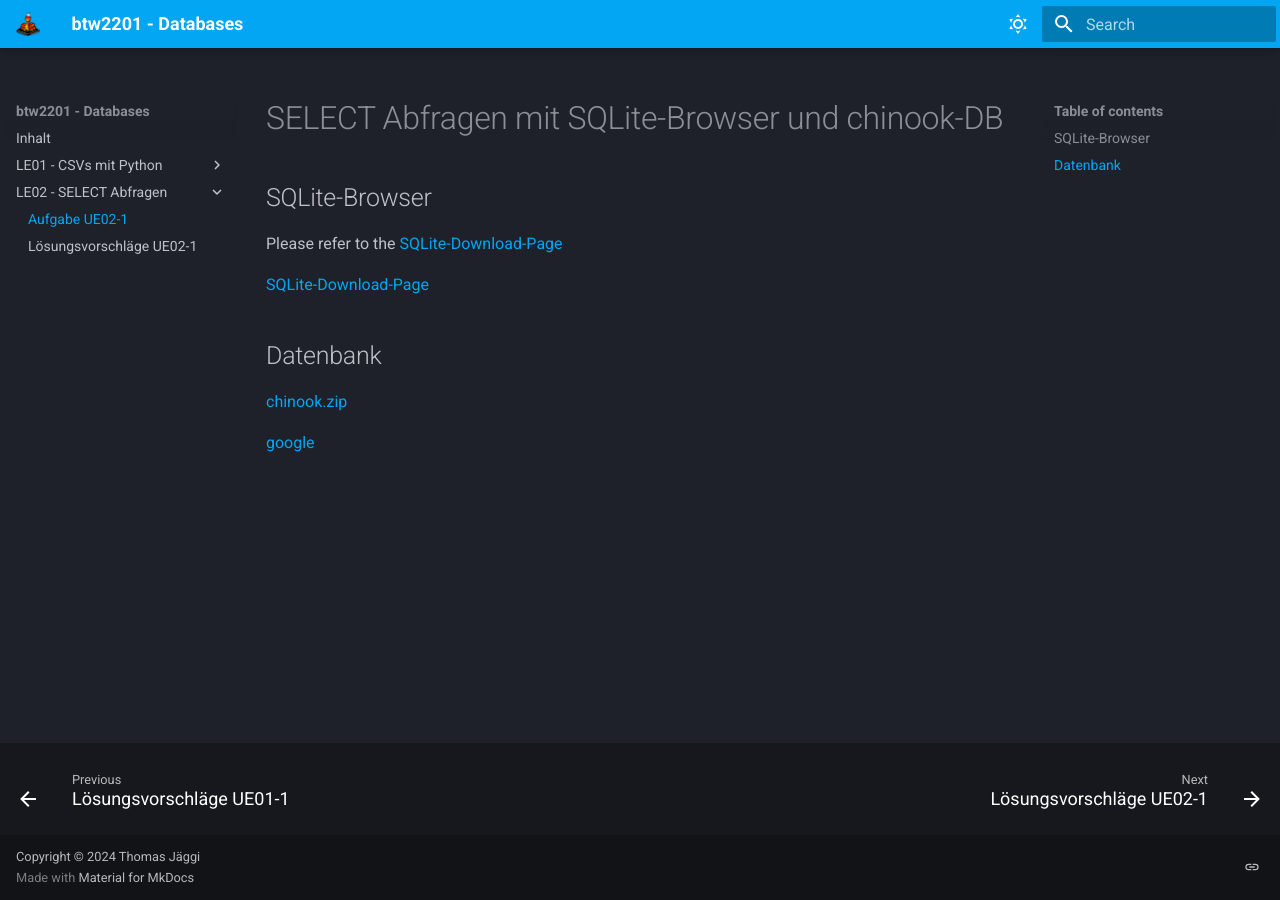
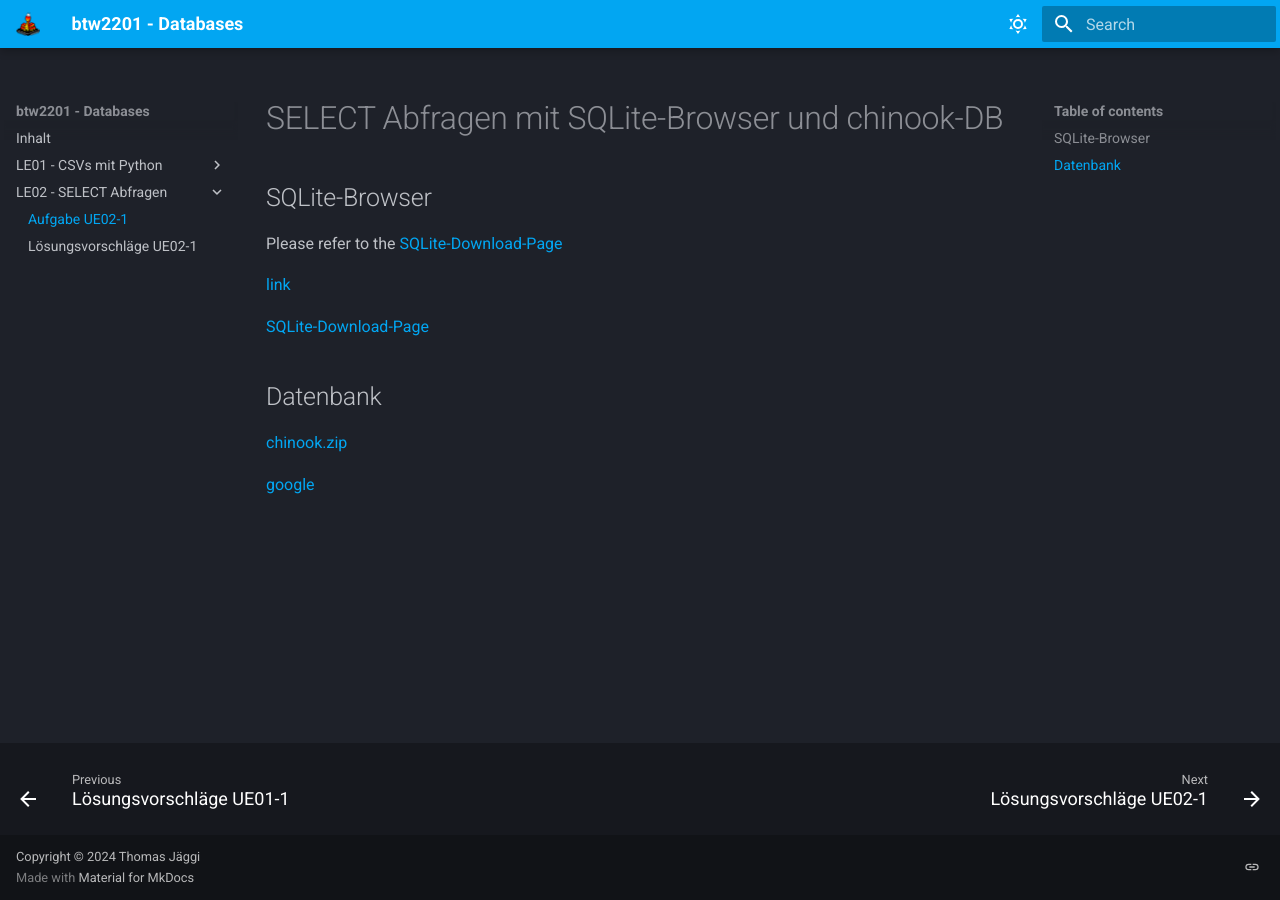
Before and after one commit to tjaeggi/btw2201_databases, an MkDocs documentation site: the page built from docs/UE02-1.md, in a window 1280 px wide. Built offline with MkDocs 1.6.1 and Material for MkDocs 9.7.7, drawn with Linux system fonts in a browser that asks for light colours; some web fonts are replaced.

Commit message:
UE02-1-5

```diff
--- a/docs/UE02-1.md
+++ b/docs/UE02-1.md
@@ -3,6 +3,9 @@
 ## SQLite-Browser
 
 Please refer to the [SQLite-Download-Page](https://sqlitebrowser.org/dl/)
+
+[link](https://sqlitebrowser.org/dl/){:target="_blank"}
+
 
   [SQLite-Download-Page]: https://sqlitebrowser.org/dl/
 
```
